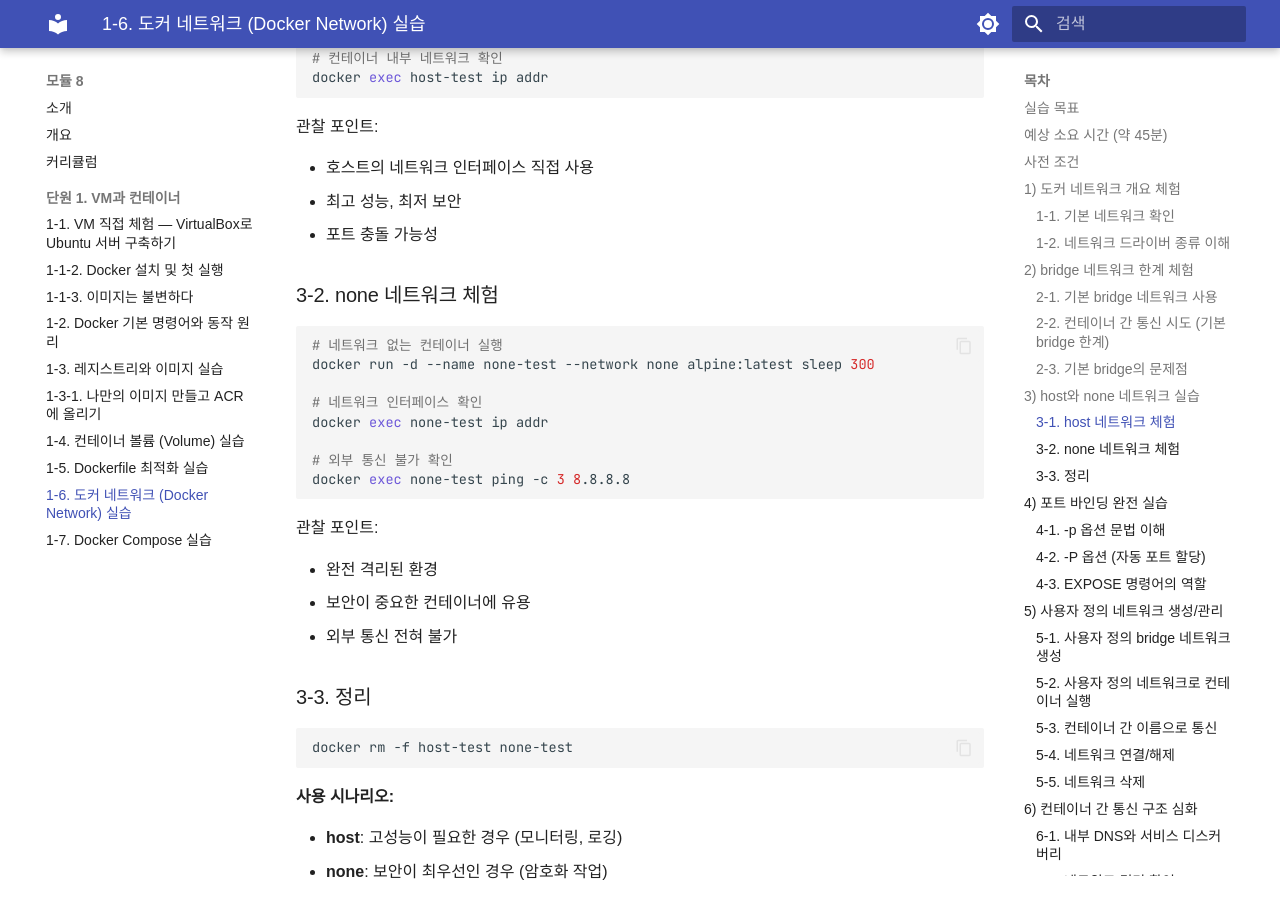
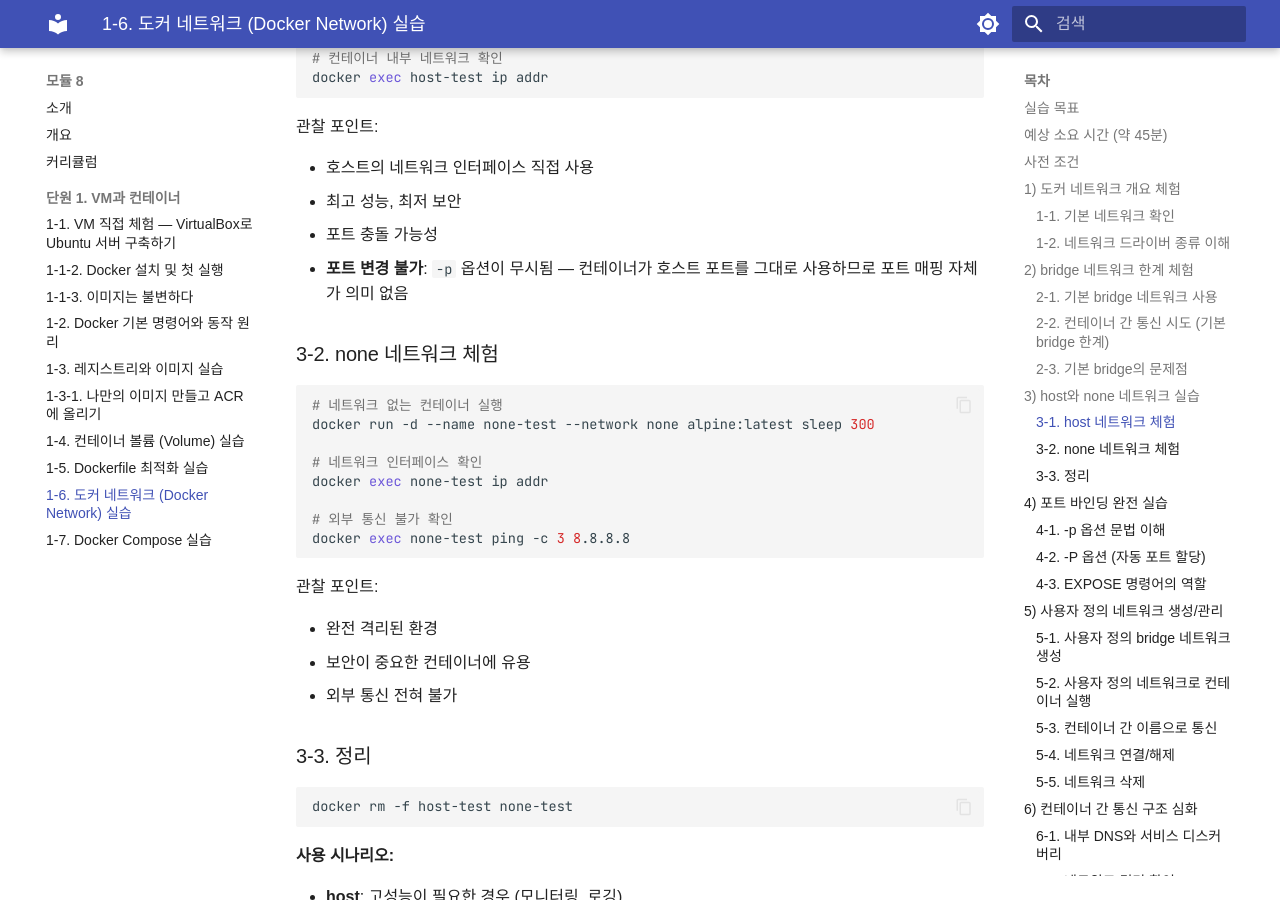
Before and after one commit to skilleat-labs/docker-k8s-labs, an MkDocs documentation site: the page built from docs/modules/module8/1-6.md, in a window 1280 px wide and 900 px high, scrolled down 3005 px. Built offline with MkDocs 1.6.1 and Material for MkDocs 9.7.7, drawn with Linux system fonts in a browser that asks for light colours; some web fonts are replaced.

Commit message:
1-6: 3-1 host 네트워크 관찰 포인트에 포트 변경 불가 항목 추가
Co-Authored-By: Claude Sonnet 4.6 <noreply@anthropic.com>

```diff
--- a/docs/modules/module8/1-6.md
+++ b/docs/modules/module8/1-6.md
@@ -131,6 +131,7 @@ docker exec host-test ip addr
 - 호스트의 네트워크 인터페이스 직접 사용
 - 최고 성능, 최저 보안
 - 포트 충돌 가능성
+- **포트 변경 불가**: `-p` 옵션이 무시됨 — 컨테이너가 호스트 포트를 그대로 사용하므로 포트 매핑 자체가 의미 없음
 
 ### 3-2. none 네트워크 체험
 
```
